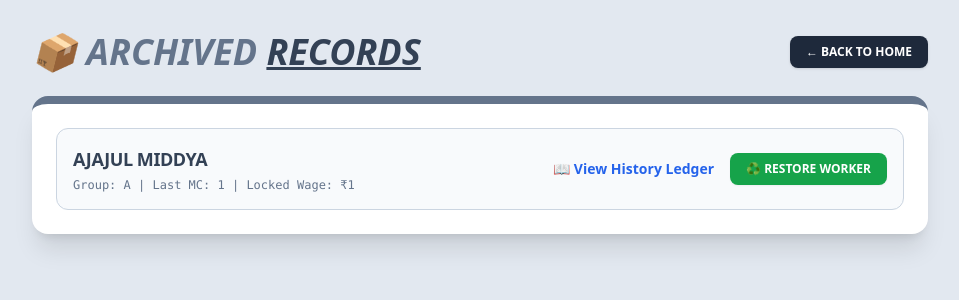
After one commit to theMessiMagic/if-fashion-employee-ledger, a Flask app: page /archive in a window 1280 px wide. The commit adds this page. Shown: the top 300 px of the page, without its empty margins (160-1119 px from the left). Run offline with Flask 3, Linux system fonts and the light colour scheme; some libraries are stand-ins or nearby versions.

Commit message:
make delete button password protected and archive mode

```diff
--- a/app.py
+++ b/app.py
@@ -8,24 +8,22 @@ from models import Session, Labour, DailyEntry, get_mirrored_shift, engine
 app = Flask(__name__)
 app.secret_key = "factory_fix_v24"
 
-# CHANGE YOUR PASSWORD HERE
 ADMIN_PASSWORD = "admin"
 
 # NEW FEATURE SAFETY: Auto-add columns to existing DB safely
 with engine.connect() as conn:
-    try:
-        conn.execute(text("ALTER TABLE labours ADD COLUMN wage_rate INTEGER DEFAULT 0"))
-        conn.commit()
+    try: conn.execute(text("ALTER TABLE labours ADD COLUMN wage_rate INTEGER DEFAULT 0")); conn.commit()
     except: pass
-    try:
-        conn.execute(text("ALTER TABLE labours ADD COLUMN last_increment_month TEXT DEFAULT ''"))
-        conn.commit()
+    try: conn.execute(text("ALTER TABLE labours ADD COLUMN last_increment_month TEXT DEFAULT ''")); conn.commit()
+    except: pass
+    try: conn.execute(text("ALTER TABLE labours ADD COLUMN is_active INTEGER DEFAULT 1")); conn.commit()
     except: pass
 
 @app.route('/')
 def index():
     s = Session()
-    labours = s.query(Labour).all()
+    # ONLY load workers where is_active is 1
+    labours = s.query(Labour).filter_by(is_active=1).all()
     current_m_y = datetime.now().strftime("%m-%Y")
     s.close()
     return render_template('index.html', labours=labours, current_m_y=current_m_y)
@@ -105,21 +103,39 @@ def add_labour():
     s = Session()
     try:
         wage = int(request.form.get('wage', 0) or 0)
+        # First check if worker exists but is archived
+        existing = s.query(Labour).filter_by(name=request.form['name'].upper()).first()
+        if existing:
+            if existing.is_active == 0:
+                flash(f"⚠️ {existing.name} is in the Archive! Please restore them from the Archive page.")
+            else:
+                flash(f"⚠️ Worker {existing.name} already exists!")
+            return redirect('/')
+
         s.add(Labour(name=request.form['name'].upper(), group=request.form['group'], home_mc=request.form['mc'], wage_rate=wage))
         s.commit()
         flash(f"Added worker: {request.form['name'].upper()}")
     except IntegrityError:
         s.rollback()
-        flash(f"Error: A worker named {request.form['name'].upper()} already exists!")
+        flash(f"Error: Database constraint failed.")
     finally: s.close()
     return redirect('/')
 
-@app.route('/delete_labour/<int:lid>')
+# UPDATE: Turn Delete into Archive (Preserves records)
+@app.route('/delete_labour/<int:lid>', methods=['POST'])
 def delete_labour(lid):
     s = Session()
     try:
-        s.query(DailyEntry).filter_by(labour_id=lid).delete()
-        lab = s.query(Labour).get(lid); s.delete(lab); s.commit()
+        password = request.form.get('password')
+        if password != ADMIN_PASSWORD:
+            flash("❌ Incorrect Admin Password! Action cancelled.")
+            return redirect('/')
+
+        lab = s.query(Labour).get(lid)
+        if lab:
+            lab.is_active = 0 # Simply hide them, DO NOT delete records
+            s.commit()
+            flash(f"📦 Archived {lab.name} to preserve records.")
     finally: s.close()
     return redirect('/')
 
@@ -130,7 +146,8 @@ def bulk_print():
     m_y = request.args.get('m', now.strftime("%m-%Y"))
     req_month, req_year = map(int, m_y.split('-'))
 
-    labours = s.query(Labour).order_by(Labour.group, Labour.name).all()
+    # ONLY print active workers
+    labours = s.query(Labour).filter_by(is_active=1).order_by(Labour.group, Labour.name).all()
     all_data = []
 
     for labour in labours:
@@ -152,14 +169,13 @@ def update_wage(lid):
     s = Session()
     try:
         lab = s.query(Labour).get(lid)
-        if lab and lab.wage_rate == 0:  # Only allow if it's currently 0 (unlocked)
+        if lab and lab.wage_rate == 0:
             lab.wage_rate = int(request.form.get('wage', 0))
             s.commit()
             flash(f"Initial Wage Locked for {lab.name}")
     finally: s.close()
     return redirect('/')
 
-# NEW FEATURE: Password Protected Monthly Increment
 @app.route('/increment_wage/<int:lid>', methods=['POST'])
 def increment_wage(lid):
     s = Session()
@@ -184,5 +200,31 @@ def increment_wage(lid):
     finally: s.close()
     return redirect('/')
 
+# NEW ROUTE: View Archived Workers
+@app.route('/archive')
+def archive():
+    s = Session()
+    archived_labours = s.query(Labour).filter_by(is_active=0).all()
+    s.close()
+    return render_template('archive.html', labours=archived_labours)
+
+# NEW ROUTE: Restore Worker from Archive
+@app.route('/restore_labour/<int:lid>', methods=['POST'])
+def restore_labour(lid):
+    s = Session()
+    try:
+        password = request.form.get('password')
+        if password != ADMIN_PASSWORD:
+            flash("❌ Incorrect Admin Password! Restore cancelled.")
+            return redirect('/archive')
+
+        lab = s.query(Labour).get(lid)
+        if lab:
+            lab.is_active = 1
+            s.commit()
+            flash(f"✅ Restored {lab.name} back to Active Duty.")
+    finally: s.close()
+    return redirect('/')
+
 if __name__ == '__main__':
     app.run(debug=True)
--- a/models.py
+++ b/models.py
@@ -13,7 +13,8 @@ class Labour(Base):
     group = Column(String)
     home_mc = Column(String)
     wage_rate = Column(Integer, default=0)
-    last_increment_month = Column(String, default="") # NEW FEATURE: Tracks monthly increment
+    last_increment_month = Column(String, default="")
+    is_active = Column(Integer, default=1) # NEW FEATURE: 1 = Active, 0 = Archived
 
 class DailyEntry(Base):
     __tablename__ = 'entries'
--- /dev/null
+++ b/templates/archive.html
@@ -0,0 +1,69 @@
+<!DOCTYPE html>
+<html lang="en">
+<head>
+    <script src="https://cdn.tailwindcss.com"></script>
+    <title>Archived Records</title>
+</head>
+<body class="bg-slate-200 p-8 font-sans">
+    {% with messages = get_flashed_messages() %}
+      {% if messages %}
+        <div class="fixed top-5 left-1/2 -translate-x-1/2 z-50 flex flex-col gap-2">
+        {% for message in messages %}
+          <div class="bg-slate-800 text-white px-8 py-3 rounded-full shadow-2xl font-bold border-2 border-slate-600 toast">{{ message }}</div>
+        {% endfor %}
+        </div>
+        <script>setTimeout(() => { document.querySelectorAll('.toast').forEach(el => el.remove()); }, 3000);</script>
+      {% endif %}
+    {% endwith %}
+
+    <div class="max-w-4xl mx-auto">
+        <div class="flex justify-between items-center mb-6">
+            <h1 class="text-4xl font-black text-slate-500 uppercase italic">📦 Archived <span class="text-slate-700 underline">Records</span></h1>
+            <a href="/" class="bg-slate-800 text-white px-4 py-2 rounded-lg text-xs font-bold shadow hover:bg-black transition-all uppercase">← Back to Home</a>
+        </div>
+
+        <div class="bg-white p-6 rounded-2xl shadow-xl border-t-8 border-slate-500">
+            {% if not labours %}
+                <p class="text-center text-slate-400 font-bold py-8">No archived workers found.</p>
+            {% else %}
+                <div class="grid grid-cols-1 gap-4">
+                    {% for l in labours %}
+                    <div class="bg-slate-50 p-4 rounded-xl border border-slate-300 flex justify-between items-center">
+                        <div class="flex flex-col">
+                            <h3 class="font-black text-slate-700 uppercase tracking-tight text-lg">{{l.name}}</h3>
+                            <span class="text-xs text-slate-500 font-mono mt-1">Group: {{l.group}} | Last MC: {{l.home_mc}} | Locked Wage: ₹{{l.wage_rate}}</span>
+                        </div>
+
+                        <div class="flex gap-4 items-center">
+                            <a href="/notebook/{{l.id}}" class="text-blue-600 font-bold text-sm hover:underline flex items-center gap-1">
+                                📖 View History Ledger
+                            </a>
+
+                            <button onclick="requestRestore('{{l.id}}', '{{l.name}}')" class="bg-green-600 hover:bg-green-700 text-white px-4 py-2 rounded-lg font-bold text-xs uppercase shadow-sm transition-colors">
+                                ♻️ Restore Worker
+                            </button>
+
+                            <form id="res-form-{{l.id}}" action="/restore_labour/{{l.id}}" method="POST" class="hidden">
+                                <input type="hidden" name="password" id="res-pass-{{l.id}}">
+                            </form>
+                        </div>
+                    </div>
+                    {% endfor %}
+                </div>
+            {% endif %}
+        </div>
+    </div>
+
+    <script>
+        function requestRestore(id, name) {
+            if (confirm("♻️ Do you want to restore " + name + " back to active duty?")) {
+                let pass = prompt("🔒 Enter Admin Password to authorize restoring " + name + ":");
+                if (pass) {
+                    document.getElementById('res-pass-' + id).value = pass;
+                    document.getElementById('res-form-' + id).submit();
+                }
+            }
+        }
+    </script>
+</body>
+</html>
```
Also changed, not shown: templates/index.html (+30 -9 lines), factory_final.db.
